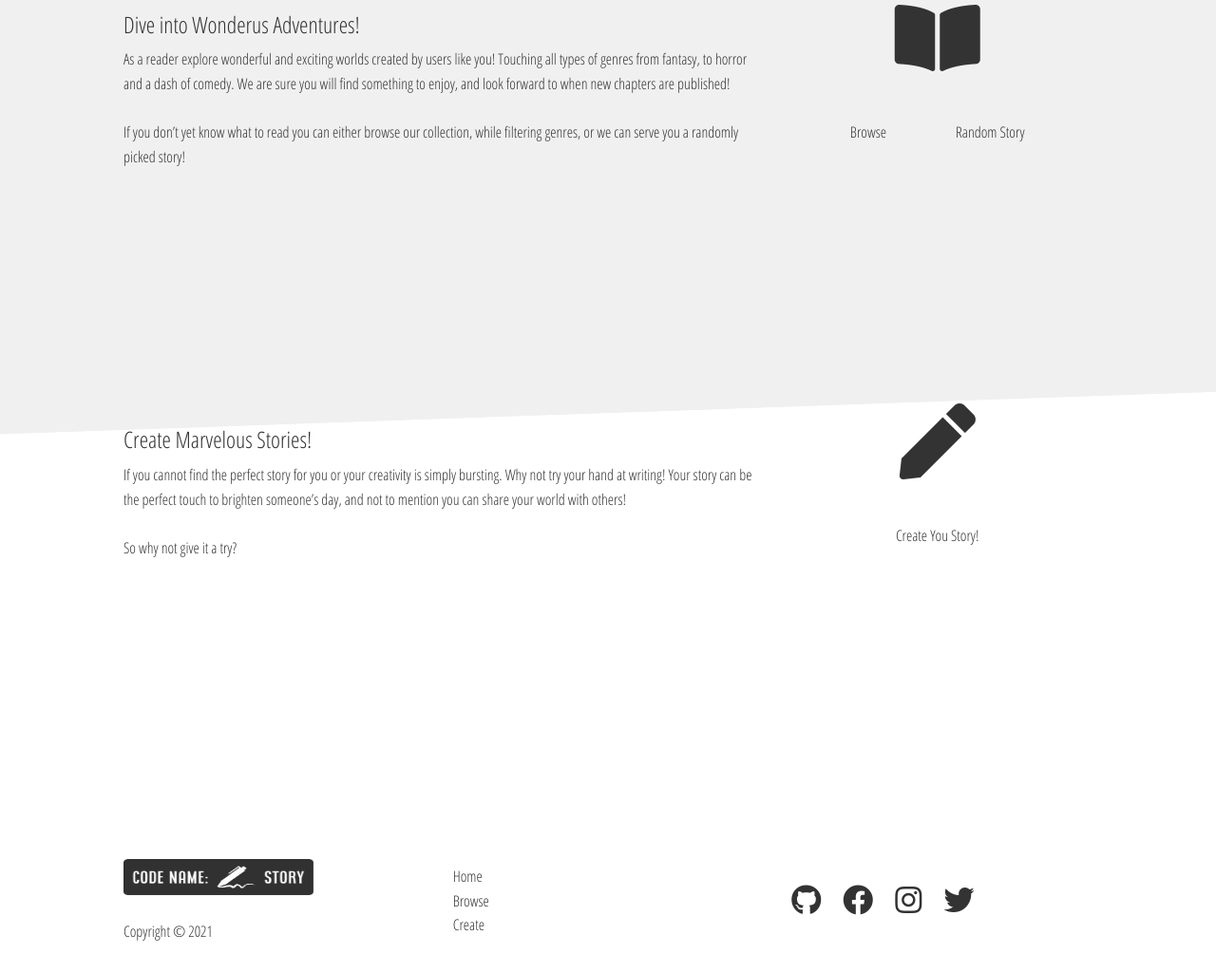
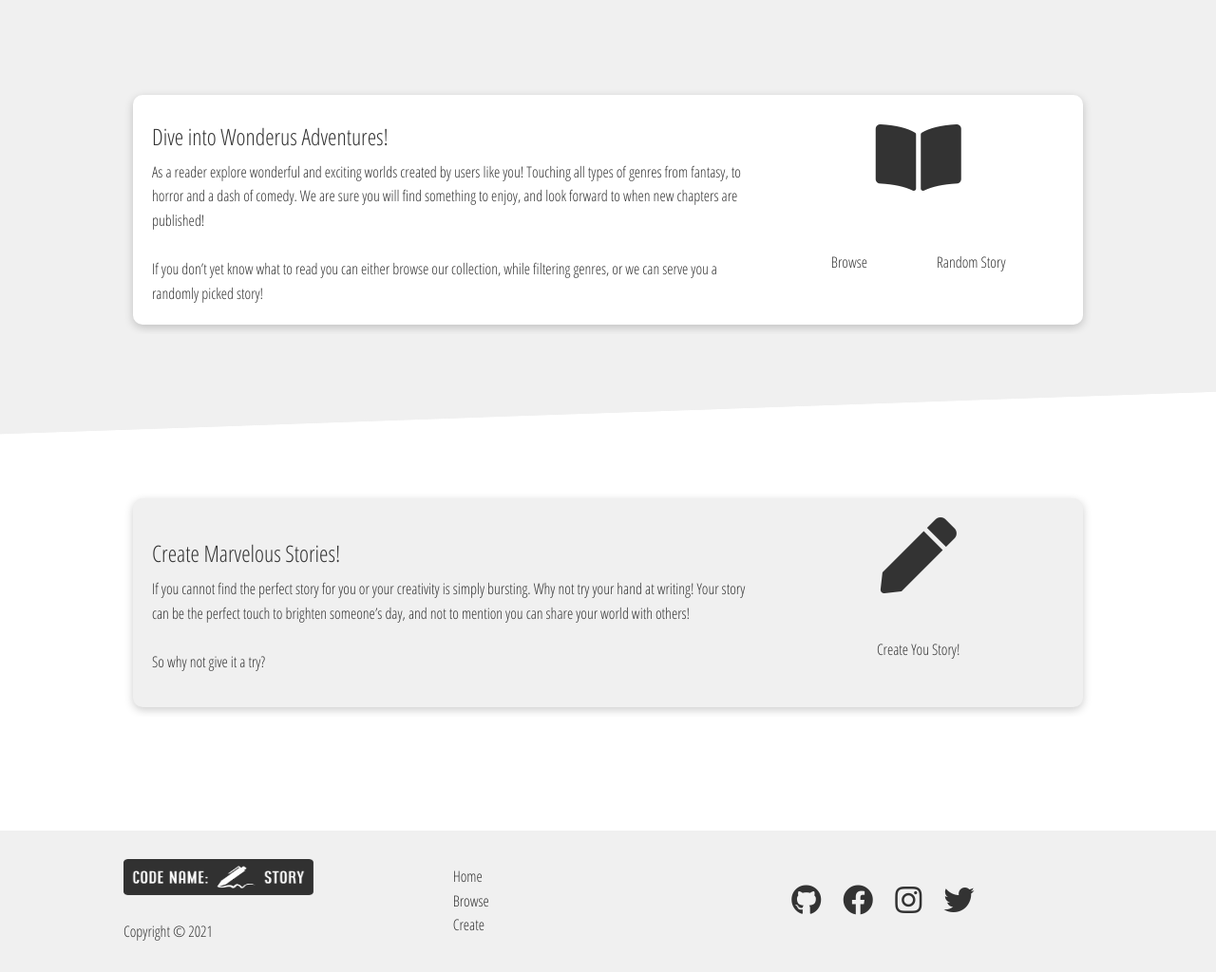
Before and after one commit to Brianna1915403/code-name-story, a PHP site: page /code-name-story/ in a window 1280 px wide. Shown: the part 70-1094 px from the top of the page at 95% size. Run offline with PHP 8.4, Linux system fonts and the light colour scheme.

Commit message:
Fixed minor css issus.

```diff
--- a/app/core/helpers.php
+++ b/app/core/helpers.php
@@ -1,8 +1,8 @@
 <?php
 
     function spawnCSSDependencies() {
-        echo "<link rel='stylesheet' href='../css/style.css' type='text/css'>
-                <link rel='stylesheet' href='../css/utilities.css' type='text/css'>
+        echo "<link rel='stylesheet' href='css/style.css' type='text/css'>
+                <link rel='stylesheet' href='css/utilities.css' type='text/css'>
                 <link rel='stylesheet' href='https://cdnjs.cloudflare.com/ajax/libs/font-awesome/5.15.3/css/all.min.css'>
                 <script src='https://ajax.googleapis.com/ajax/libs/jquery/3.6.0/jquery.min.js'></script>";
     }
@@ -14,7 +14,7 @@
             <nav>
                 <ul>
                     <li class='dropdown'>
-                        <a href='#' class='link-theme-light'>Browse</a>
+                        <a href='#' class='light-theme-link'>Browse</a>
                         <div class='dropdown-menu light-theme-bg-main'>
                             <ul class='lg header light-theme-bg-accent'>
                                 <li><a href='#' id='by-tags' class='browse-options-light selected-light'>By Tags</a></li>
@@ -55,7 +55,7 @@
                             </div>
                         </div>
                     </li>
-                    <li><a href='#' class='link-theme-light'>Create</a></li>
+                    <li><a href='#' class='light-theme-link'>Create</a></li>
                 </ul>
             </nav>
             <input type='search' name='search' id='search' placeholder='Search'>
@@ -80,7 +80,7 @@
     }
 
     function spawnFooter() {
-        echo "<footer class='footer bg-accent-light-theme'>
+        echo "<footer class='footer light-theme-bg-accent'>
                 <div class='container grid grid-3'>
                     <div>
                         <div class='logo-light-theme'></div>
--- a/app/views/Home.php
+++ b/app/views/Home.php
@@ -10,7 +10,7 @@
         <!-- Reader -->
         <section class="reader">
             <div class="container">
-                <div class="card-main-colour-light-theme grid">
+                <div class="card grid light-theme-bg-main light-theme-text">
                     <div class="description-text text-theme-light">
                         <h2>Dive into Wonderus Adventures!</h2>
                         <p> As a reader explore wonderful and exciting worlds created by users like you! Touching all types of genres from fantasy, to horror and a dash of comedy. We are sure you will find something to enjoy, and look forward to when new chapters are published!</p>
@@ -29,7 +29,7 @@
         <!-- Writer -->
         <section class="writer">
             <div class="container">
-                <div class="card-accent-colour-light-theme grid">
+                <div class="card grid light-theme-bg-accent light-theme-text">
                     <div class="description-text text-theme-light">
                         <h2>Create Marvelous Stories!</h2>
                         <p> If you cannot find the perfect story for you or your creativity is simply bursting. Why not try your hand at writing! Your story can be the perfect touch to brighten someone’s day, and not to mention you can share your world with others!</p>
```
